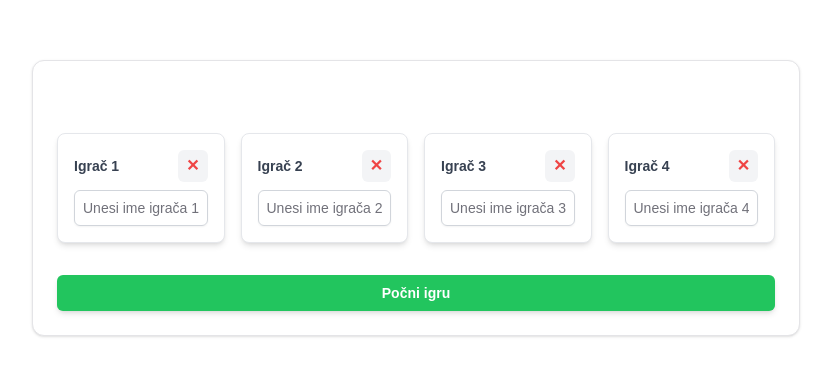
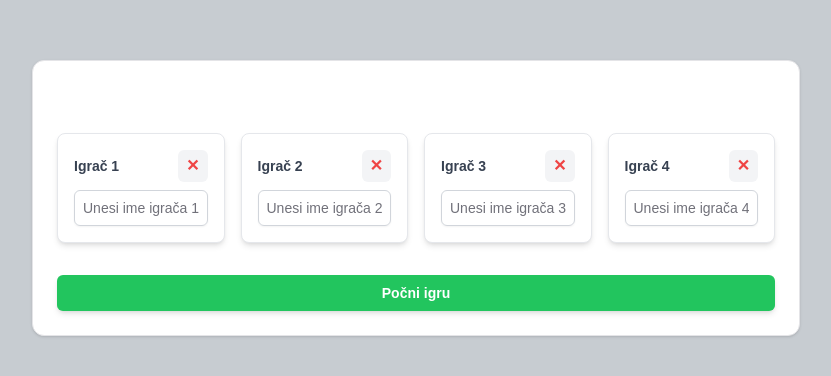
Before and after one commit to Markobanduka/remi-kalkulator, a Next.js app: page / in a window 1280 px wide. Shown: the part 202-578 px from the top of the page, without its empty margins (224-1055 px from the left). Built offline with nearby package versions, Linux system fonts and the light colour scheme.

Commit message:
update background color in globals.css

```diff
--- a/src/app/globals.css
+++ b/src/app/globals.css
@@ -14,7 +14,8 @@ body {
 
 @layer base {
   :root {
-    --background: 0 0% 100%;
+    /* --background: 0 0% 100%; */
+    --background: 210 10% 80%;
     --foreground: 240 10% 3.9%;
     --card: 0 0% 100%;
     --card-foreground: 240 10% 3.9%;
```
